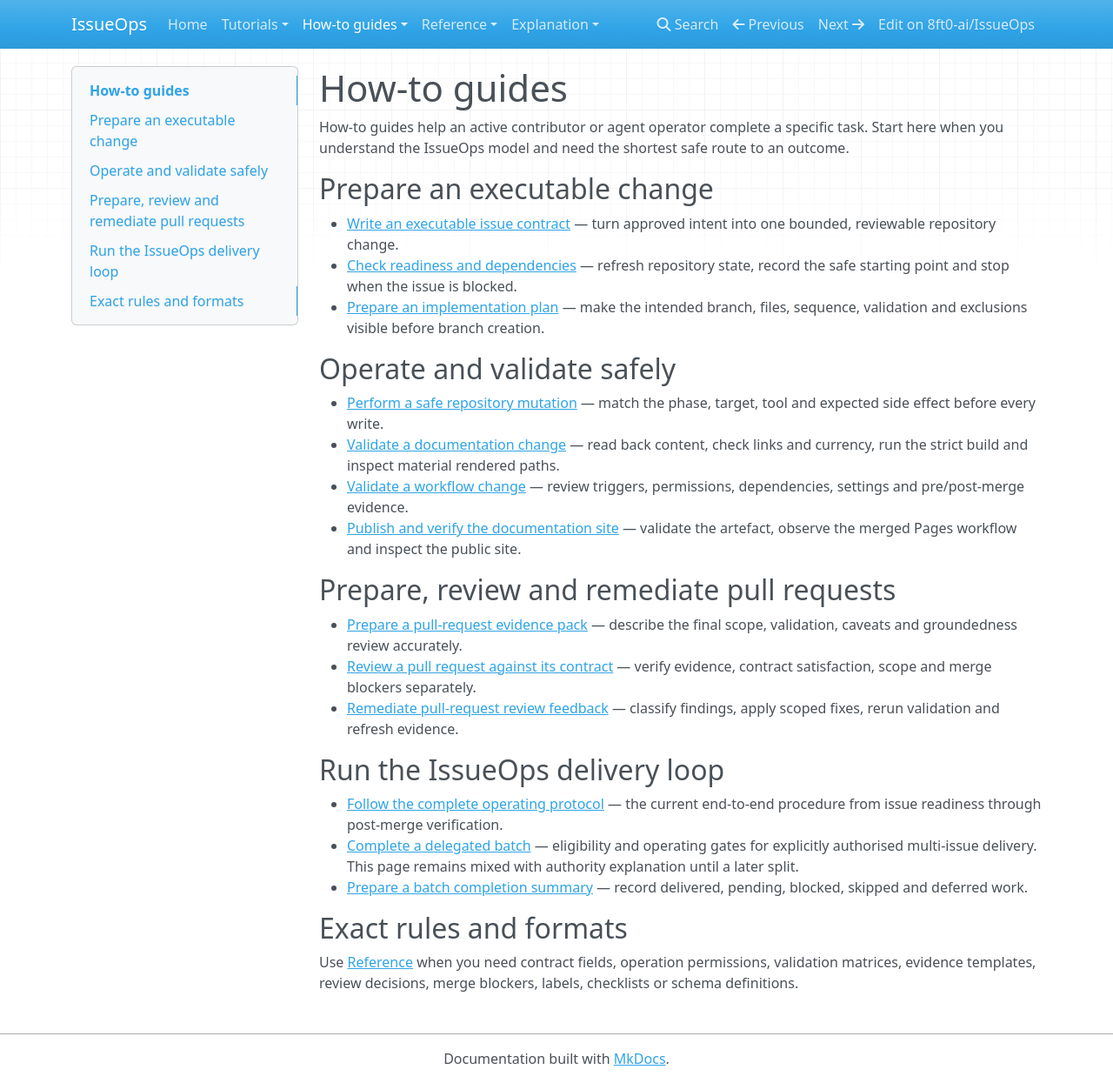
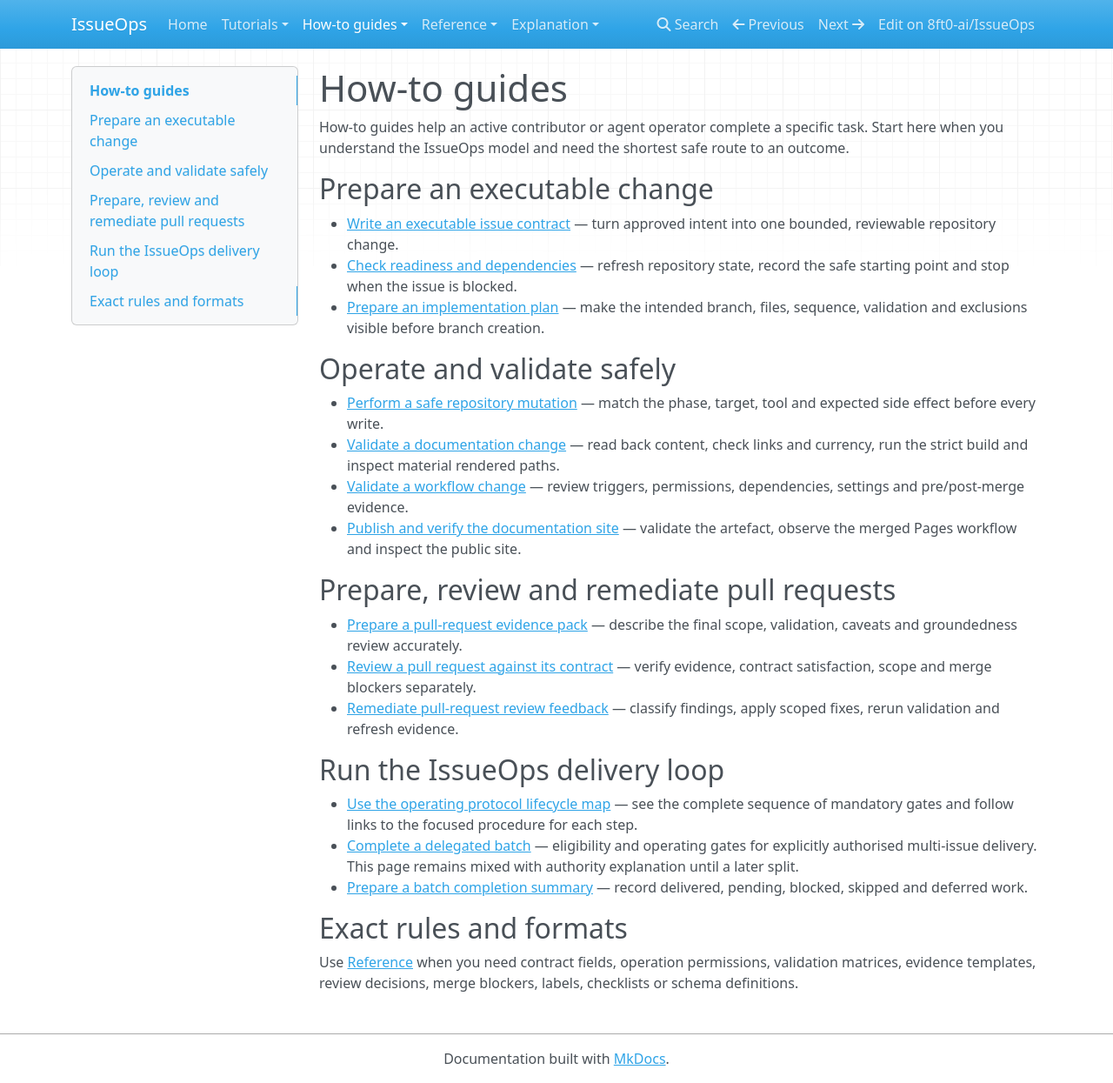
Before and after one commit to 8ft0-ai/IssueOps, an MkDocs documentation site: the page built from docs/how-to/index.md, in a window 1280 px wide and 1245 px high. Shown: the whole window at 87% size. Built offline with MkDocs 1.6.1, drawn with Linux system fonts in a browser that asks for light colours; nearby versions of some CDN libraries.

Commit message:
Update how-to protocol description

```diff
--- a/docs/how-to/index.md
+++ b/docs/how-to/index.md
@@ -23,7 +23,7 @@
 
 ## Run the IssueOps delivery loop
 
-- [Follow the complete operating protocol](../issueops-protocol.md) — the current end-to-end procedure from issue readiness through post-merge verification.
+- [Use the operating protocol lifecycle map](../issueops-protocol.md) — see the complete sequence of mandatory gates and follow links to the focused procedure for each step.
 - [Complete a delegated batch](../delegated-batch-mode.md) — eligibility and operating gates for explicitly authorised multi-issue delivery. This page remains mixed with authority explanation until a later split.
 - [Prepare a batch completion summary](../batch-completion-summaries.md) — record delivered, pending, blocked, skipped and deferred work.
 
```
